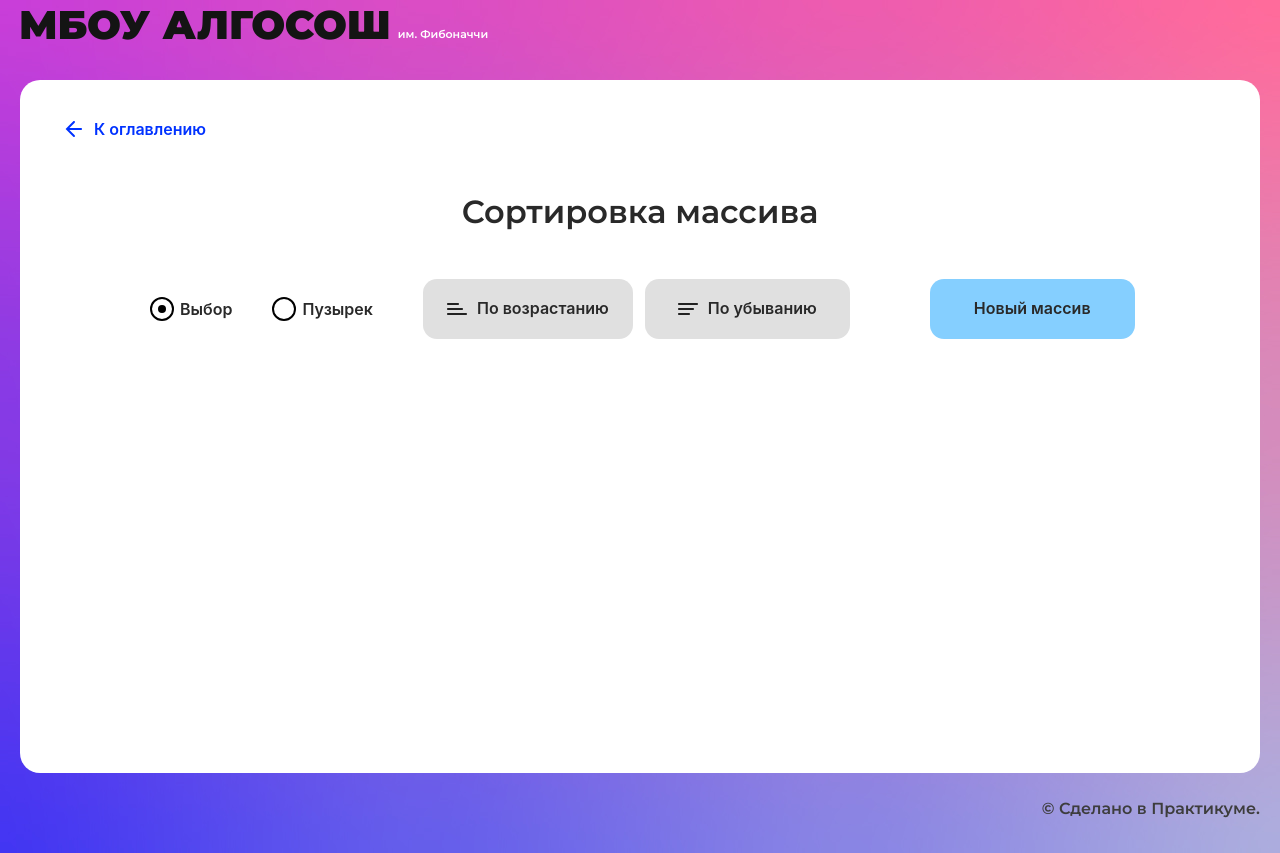
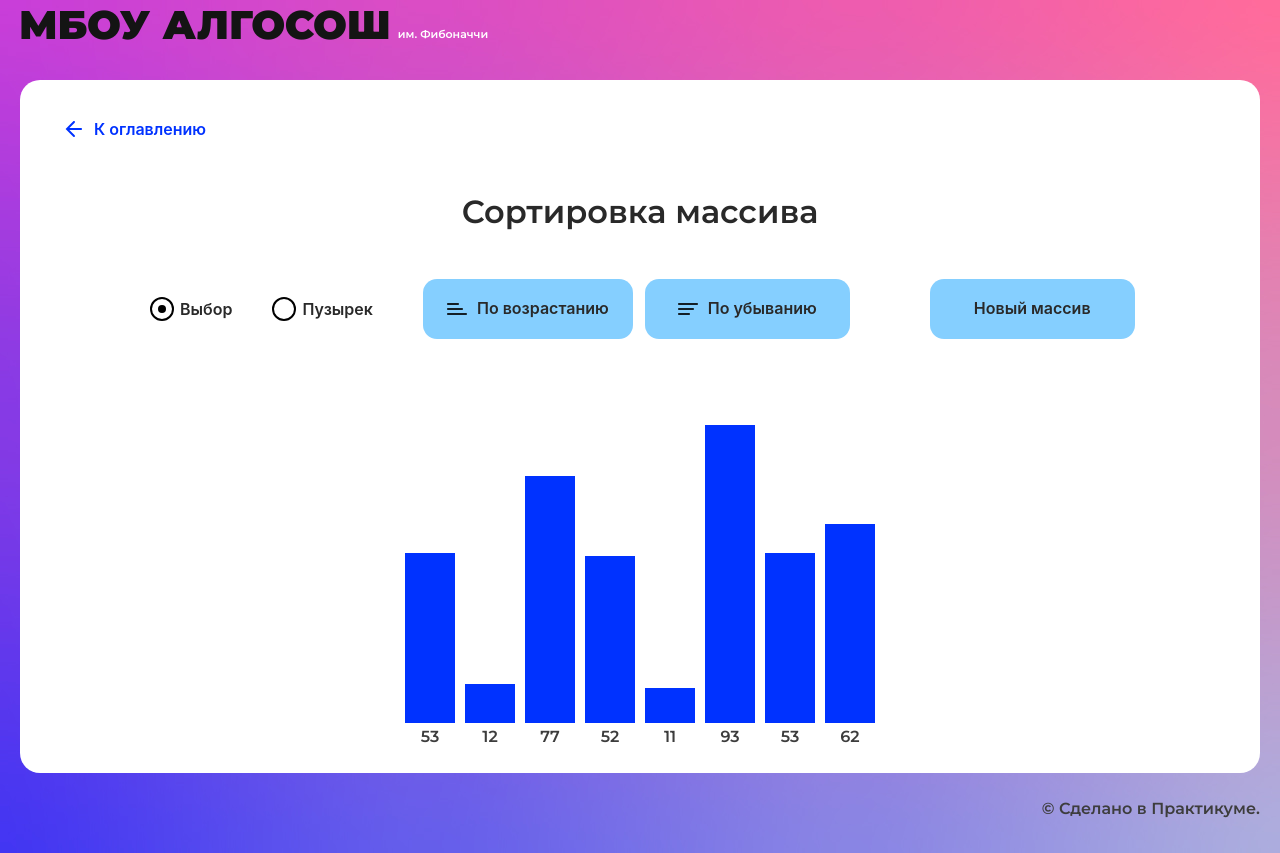
Before and after one commit to Aleksey-dev-crt/algososh, a React (Create React App) app: page /sorting in a window 1280 px wide. Built offline with nearby package versions, Linux system fonts and the light colour scheme.

Commit message:
fix remarks

```diff
--- a/src/components/fibonacci-page/fibonacci-page.tsx
+++ b/src/components/fibonacci-page/fibonacci-page.tsx
@@ -13,6 +13,7 @@ export const FibonacciPage: FC = () => {
 	const [value, setValue] = useState('');
 
 	const onChangeInput = (e: React.ChangeEvent<HTMLInputElement>) => {
+		e.target.value = e.target.value.substr(0, 2);
 		setValue(e.target.value);
 	};
 
@@ -23,7 +24,7 @@ export const FibonacciPage: FC = () => {
 			<div className={FibonacciStyles.container}>
 				<Input
 					onChange={onChangeInput}
-					isLimitText
+					isLimitText={true}
 					type='number'
 					max={19}></Input>
 				<Button
--- a/src/components/sorting-page/sorting-page.tsx
+++ b/src/components/sorting-page/sorting-page.tsx
@@ -1,4 +1,4 @@
-import { FC, useState } from 'react';
+import { FC, useState, useEffect } from 'react';
 import SortingStyles from './sorting.module.css';
 import { Button } from '../ui/button/button';
 import { SolutionLayout } from '../ui/solution-layout/solution-layout';
@@ -19,6 +19,10 @@ export const SortingPage: FC = () => {
 	const [loaderAscending, setLoaderAscending] = useState<boolean>(false);
 	const [loaderDescending, setLoaderDescending] = useState<boolean>(false);
 	const [sortingMethod, setSortingMethod] = useState<string>('SELECTION');
+
+	useEffect(() => {
+		randomArr(setArray);
+	}, []);
 
 	const onChangeRadio = (e: React.ChangeEvent<HTMLInputElement>) => {
 		setSortingMethod(e.target.value);
```
